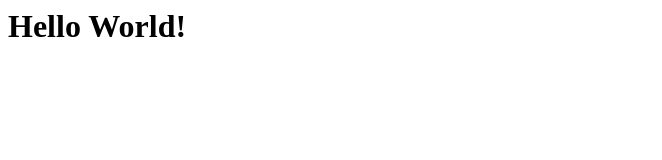
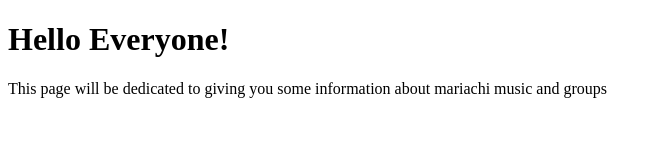
Before and after one commit to xlahtam/webProj, a plain HTML site: page index.html in a window 1280 px wide. Shown: the whole page, without its empty margins (0-662 px from the left). Drawn offline with Linux system fonts and the light colour scheme.

Commit message:
adding structure to doc

```diff
--- a/index.html
+++ b/index.html
@@ -1 +1,14 @@
-<h1>Hello World!</h1>
+<!DOCTYPE html>
+
+<html lang="en-US">
+
+<head>
+	<title>Mariachi</title>
+</head>
+
+<body>
+	<h1>Hello Everyone!</h1>
+	<p>This page will be dedicated to giving you some information about mariachi music and groups</p>
+</body>
+
+</html>
```
